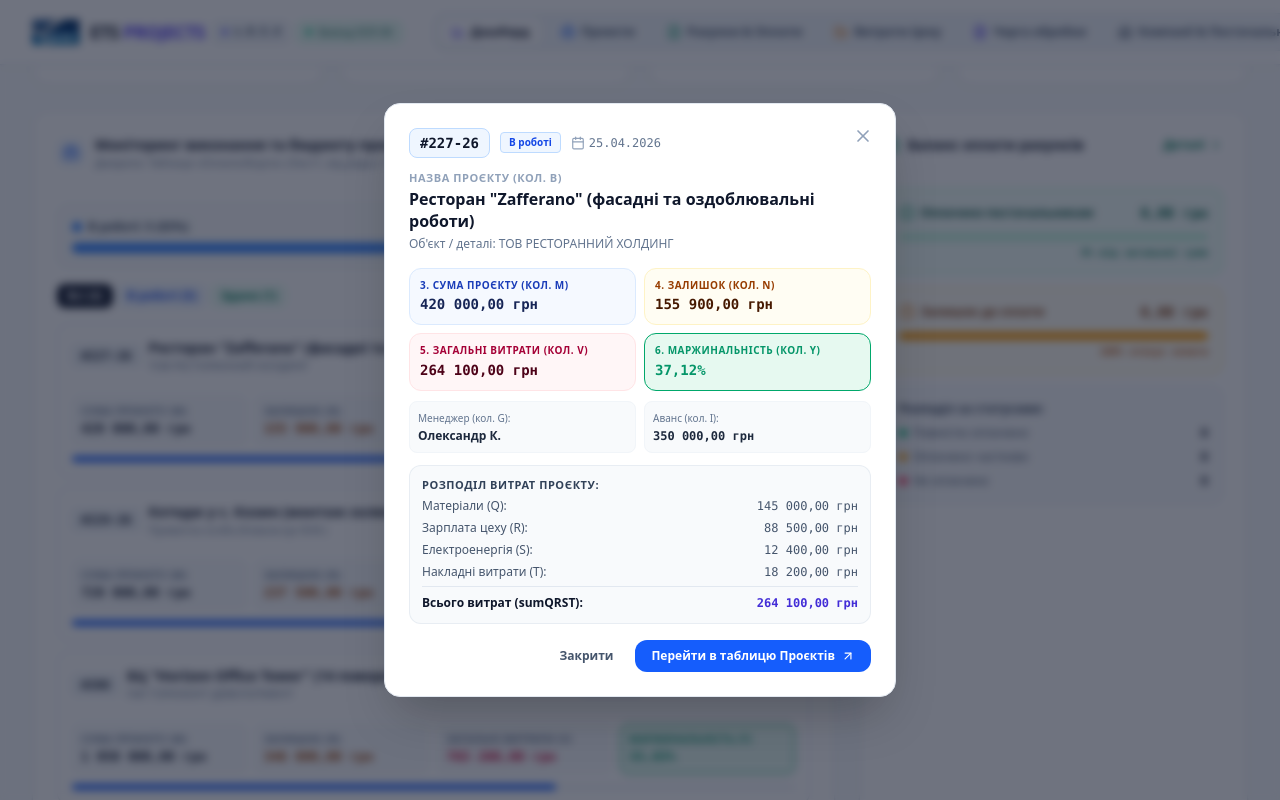
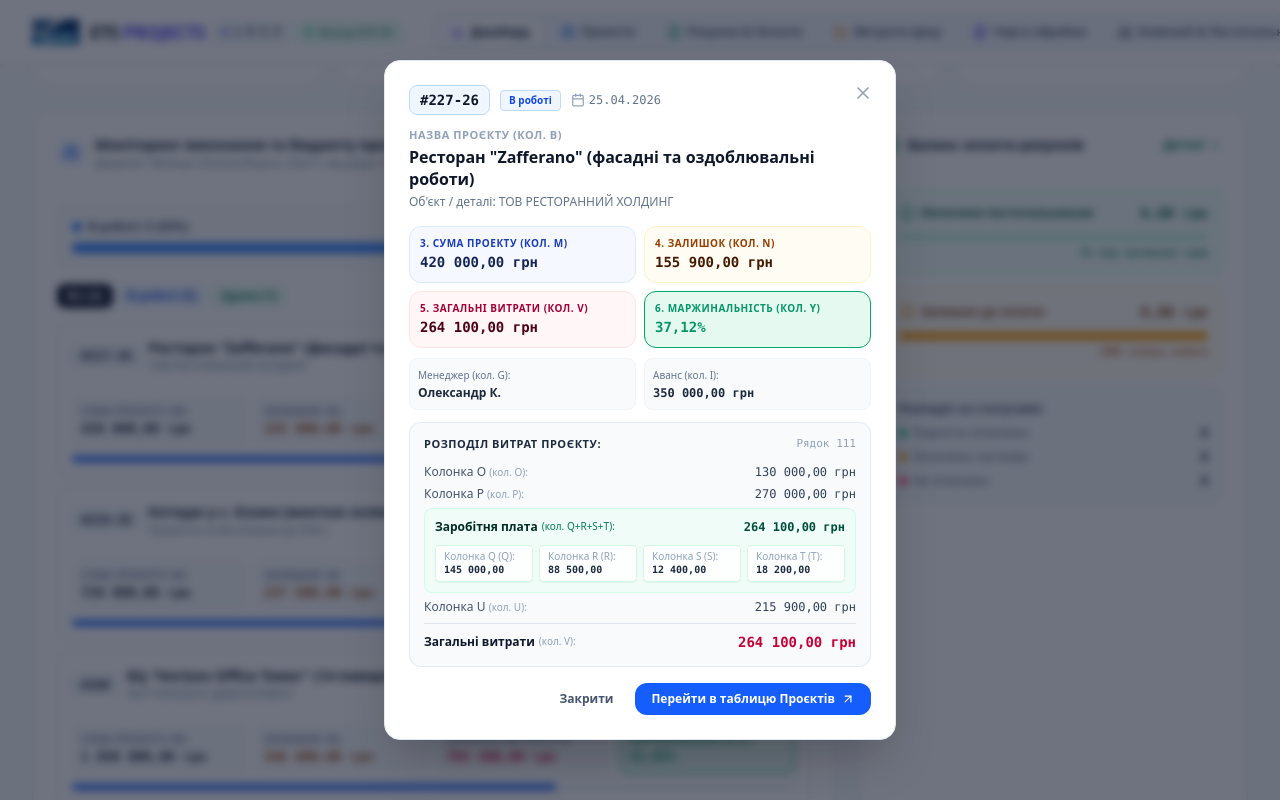
Before and after one commit to 124etc-dot/ETS, a React (Vite) app: page / in a window 1280 px wide. Both pictures are taken after a click on the element 433 px from the left and 985 px from the top of the page. Shown: the part 585-1385 px from the top of the page. Built offline with nearby package versions, Linux system fonts and the light colour scheme; no server answers.

Commit message:
feat(dashboard): make project header titles dynamic
Add support for dynamic project header labels in the UI, update column definitions, and improve the Google Sheets column detection logic to better identify payroll and material categories.

```diff
--- a/src/components/DashboardTab.tsx
+++ b/src/components/DashboardTab.tsx
@@ -59,6 +59,7 @@
   overheadExpenses,
   documents,
   projects: realProjectsProp,
+  projectHeaders,
   isLoadingProjects = false,
   isLiveProjectsFromSheet = false,
   projectsLastSyncTime,
@@ -68,6 +69,11 @@
 }) => {
   // Use real projects if provided, otherwise fallback
   const projectRows = realProjectsProp && realProjectsProp.length > 0 ? realProjectsProp : SAMPLE_PROJECT_ROWS;
+
+  const getHeaderTitle = (key: string, fallbackLetter: string) => {
+    const h = projectHeaders?.find((header) => header.key === key);
+    return h && h.title ? h.title : `Колонка ${fallbackLetter}`;
+  };
 
   // Local search and filter for concise projects list
   const [searchQuery, setSearchQuery] = useState('');
@@ -1113,8 +1119,8 @@
             <div className="grid grid-cols-2 gap-2 text-xs">
               {/* 3. Сума проекту - колонка М */}
               <div className="p-2.5 bg-blue-50/60 rounded-xl border border-blue-100">
-                <span className="text-[10px] font-semibold uppercase tracking-wider text-blue-800 block">
-                  3. Сума проєкту (кол. М)
+                <span className="text-[10px] font-semibold uppercase tracking-wider text-blue-800 block truncate" title={getHeaderTitle('colM', 'M')}>
+                  3. {getHeaderTitle('colM', 'M')} (кол. М)
                 </span>
                 <div className="font-bold text-blue-950 font-mono text-sm mt-0.5">
                   {formatValueDisplay(selectedProject.colM || selectedProject.colH)}
@@ -1123,8 +1129,8 @@
 
               {/* 4. Залишок - колонка N */}
               <div className="p-2.5 bg-amber-50/60 rounded-xl border border-amber-100">
-                <span className="text-[10px] font-semibold uppercase tracking-wider text-amber-800 block">
-                  4. Залишок (кол. N)
+                <span className="text-[10px] font-semibold uppercase tracking-wider text-amber-800 block truncate" title={getHeaderTitle('colN', 'N')}>
+                  4. {getHeaderTitle('colN', 'N')} (кол. N)
                 </span>
                 <div className="font-bold text-amber-950 font-mono text-sm mt-0.5">
                   {formatValueDisplay(selectedProject.colN)}
@@ -1133,8 +1139,8 @@
 
               {/* 5. Загальні витрати - колонка V */}
               <div className="p-2.5 bg-rose-50/60 rounded-xl border border-rose-100">
-                <span className="text-[10px] font-semibold uppercase tracking-wider text-rose-800 block">
-                  5. Загальні витрати (кол. V)
+                <span className="text-[10px] font-semibold uppercase tracking-wider text-rose-800 block truncate" title={getHeaderTitle('colV', 'V')}>
+                  5. {getHeaderTitle('colV', 'V')} (кол. V)
                 </span>
                 <div className="font-bold text-rose-950 font-mono text-sm mt-0.5">
                   {formatValueDisplay(selectedProject.colV || selectedProject.sumQRST)}
@@ -1151,10 +1157,11 @@
                     style={mStyle.containerStyle}
                   >
                     <span
-                      className="text-[10px] font-semibold uppercase tracking-wider block"
+                      className="text-[10px] font-semibold uppercase tracking-wider block truncate"
                       style={mStyle.labelStyle}
+                      title={getHeaderTitle('colY', 'Y')}
                     >
-                      6. Маржинальність (кол. Y)
+                      6. {getHeaderTitle('colY', 'Y')} (кол. Y)
                     </span>
                     <div
                       className="font-bold font-mono text-sm mt-0.5"
@@ -1187,31 +1194,102 @@
               </div>
             )}
 
-            {/* Expenses Breakdown */}
-            <div className="mt-3 p-3 bg-slate-50 rounded-xl border border-slate-200/70 text-xs space-y-1.5">
-              <div className="font-semibold text-slate-700 text-[11px] uppercase tracking-wider">
-                Розподіл витрат проєкту:
+            {/* Real Project Expenses Breakdown */}
+            <div className="mt-3 p-3.5 bg-slate-50 rounded-xl border border-slate-200/80 text-xs space-y-2">
+              <div className="flex items-center justify-between">
+                <span className="font-bold text-slate-800 text-[11px] uppercase tracking-wider">
+                  Розподіл витрат проєкту:
+                </span>
+                <span className="text-[11px] text-slate-400 font-mono">
+                  Рядок {selectedProject.rowNumber}
+                </span>
               </div>
-              <div className="flex justify-between text-slate-600">
-                <span>Матеріали (Q):</span>
-                <span className="font-mono">{formatCurrency(parseAmount(selectedProject.colQ))} грн</span>
+
+              <div className="space-y-1.5 pt-1">
+                {/* 1. Колонка O */}
+                <div className="flex justify-between items-center text-slate-700">
+                  <span className="text-slate-600 truncate max-w-[65%]" title={getHeaderTitle('colO', 'O')}>
+                    {getHeaderTitle('colO', 'O')} <span className="text-slate-400 text-[10px]">(кол. O):</span>
+                  </span>
+                  <span className="font-mono font-medium">{formatValueDisplay(selectedProject.colO)}</span>
+                </div>
+
+                {/* 2. Колонка P */}
+                <div className="flex justify-between items-center text-slate-700">
+                  <span className="text-slate-600 truncate max-w-[65%]" title={getHeaderTitle('colP', 'P')}>
+                    {getHeaderTitle('colP', 'P')} <span className="text-slate-400 text-[10px]">(кол. P):</span>
+                  </span>
+                  <span className="font-mono font-medium">{formatValueDisplay(selectedProject.colP)}</span>
+                </div>
+
+                {/* 3. Заробітня плата (Q + R + S + T) */}
+                <div className="bg-emerald-50/70 rounded-lg p-2.5 border border-emerald-100/80 space-y-1.5">
+                  <div className="flex justify-between items-center font-semibold text-emerald-950">
+                    <span className="flex items-center gap-1 truncate max-w-[65%]" title={getHeaderTitle('sumQRST', 'Q+R+S+T')}>
+                      <span>{getHeaderTitle('sumQRST', 'Q+R+S+T')}</span>
+                      <span className="text-emerald-700 text-[10px] font-normal shrink-0">(кол. Q+R+S+T):</span>
+                    </span>
+                    <span className="font-mono font-bold text-emerald-900 shrink-0">
+                      {formatCurrency(selectedProject.sumQRST)} грн
+                    </span>
+                  </div>
+                  {(selectedProject.colQ || selectedProject.colR || selectedProject.colS || selectedProject.colT) && (
+                    <div className="grid grid-cols-2 sm:grid-cols-4 gap-1.5 pt-1 text-[10px] text-slate-600">
+                      <div className="bg-white/90 px-2 py-1 rounded border border-emerald-100 shadow-2xs">
+                        <span className="text-slate-400 block truncate" title={getHeaderTitle('colQ', 'Q')}>
+                          {getHeaderTitle('colQ', 'Q')} (Q):
+                        </span>
+                        <span className="font-mono font-semibold text-slate-800">
+                          {selectedProject.colQ || '0'}
+                        </span>
+                      </div>
+                      <div className="bg-white/90 px-2 py-1 rounded border border-emerald-100 shadow-2xs">
+                        <span className="text-slate-400 block truncate" title={getHeaderTitle('colR', 'R')}>
+                          {getHeaderTitle('colR', 'R')} (R):
+                        </span>
+                        <span className="font-mono font-semibold text-slate-800">
+                          {selectedProject.colR || '0'}
+                        </span>
+                      </div>
+                      <div className="bg-white/90 px-2 py-1 rounded border border-emerald-100 shadow-2xs">
+                        <span className="text-slate-400 block truncate" title={getHeaderTitle('colS', 'S')}>
+                          {getHeaderTitle('colS', 'S')} (S):
+                        </span>
+                        <span className="font-mono font-semibold text-slate-800">
+                          {selectedProject.colS || '0'}
+                        </span>
+                      </div>
+                      <div className="bg-white/90 px-2 py-1 rounded border border-emerald-100 shadow-2xs">
+                        <span className="text-slate-400 block truncate" title={getHeaderTitle('colT', 'T')}>
+                          {getHeaderTitle('colT', 'T')} (T):
+                        </span>
+                        <span className="font-mono font-semibold text-slate-800">
+                          {selectedProject.colT || '0'}
+                        </span>
+                      </div>
+                    </div>
+                  )}
+                </div>
+
+                {/* 4. Колонка U (якщо є) */}
+                {selectedProject.colU && (
+                  <div className="flex justify-between items-center text-slate-700">
+                    <span className="text-slate-600 truncate max-w-[65%]" title={getHeaderTitle('colU', 'U')}>
+                      {getHeaderTitle('colU', 'U')} <span className="text-slate-400 text-[10px]">(кол. U):</span>
+                    </span>
+                    <span className="font-mono font-medium">{formatValueDisplay(selectedProject.colU)}</span>
+                  </div>
+                )}
               </div>
-              <div className="flex justify-between text-slate-600">
-                <span>Зарплата цеху (R):</span>
-                <span className="font-mono">{formatCurrency(parseAmount(selectedProject.colR))} грн</span>
-              </div>
-              <div className="flex justify-between text-slate-600">
-                <span>Електроенергія (S):</span>
-                <span className="font-mono">{formatCurrency(parseAmount(selectedProject.colS))} грн</span>
-              </div>
-              <div className="flex justify-between text-slate-600">
-                <span>Накладні витрати (T):</span>
-                <span className="font-mono">{formatCurrency(parseAmount(selectedProject.colT))} грн</span>
-              </div>
-              <div className="pt-2 border-t border-slate-200 flex justify-between font-bold text-slate-900">
-                <span>Всього витрат (sumQRST):</span>
-                <span className="font-mono text-indigo-700">
-                  {formatCurrency(selectedProject.sumQRST || (parseAmount(selectedProject.colQ) + parseAmount(selectedProject.colR) + parseAmount(selectedProject.colS) + parseAmount(selectedProject.colT)))} грн
+
+              {/* Загальні витрати (V) */}
+              <div className="pt-2 border-t border-slate-200 flex justify-between items-center font-bold text-slate-900">
+                <span className="flex items-center gap-1">
+                  <span>{getHeaderTitle('colV', 'V')}</span>
+                  <span className="text-slate-400 text-[10px] font-normal">(кол. V):</span>
+                </span>
+                <span className="font-mono text-rose-700 text-sm">
+                  {formatValueDisplay(selectedProject.colV || selectedProject.sumQRST)}
                 </span>
               </div>
             </div>
--- a/src/data/sampleProjects.ts
+++ b/src/data/sampleProjects.ts
@@ -14,7 +14,11 @@
   { key: 'colN', letter: 'N', title: 'Залишок' },
   { key: 'colO', letter: 'O', title: 'Колонка O' },
   { key: 'colP', letter: 'P', title: 'Колонка P' },
-  { key: 'sumQRST', letter: 'Q+R+S+T', title: 'Собівартість' },
+  { key: 'colQ', letter: 'Q', title: 'Колонка Q' },
+  { key: 'colR', letter: 'R', title: 'Колонка R' },
+  { key: 'colS', letter: 'S', title: 'Колонка S' },
+  { key: 'colT', letter: 'T', title: 'Колонка T' },
+  { key: 'sumQRST', letter: 'Q+R+S+T', title: 'Заробітня плата' },
   { key: 'colU', letter: 'U', title: 'Колонка U' },
   { key: 'colV', letter: 'V', title: 'Загальні витрати' },
   { key: 'colW', letter: 'W', title: 'Колонка W' },
--- a/src/services/googleSheets.ts
+++ b/src/services/googleSheets.ts
@@ -2626,8 +2626,8 @@
       };
     }
 
-    // 1. Scan candidate rows (0..10 and row 109/Row 110) to determine the actual column header row
-    const targetCols = [0, 1, 2, 3, 4, 5, 6, 7, 8, 12, 13, 14, 15, 20, 21, 22, 23, 24];
+    // 1. Scan candidate rows (0..10 and rows 100..110) to determine the actual column header row
+    const targetCols = [0, 1, 2, 3, 4, 5, 6, 7, 8, 12, 13, 14, 15, 16, 17, 18, 19, 20, 21, 22, 23, 24];
 
     const isNumOrDate = (val: string): boolean => {
       const s = val.trim();
@@ -2659,6 +2659,11 @@
             lower.includes('оплат') ||
             lower.includes('аванс') ||
             lower.includes('витрат') ||
+            lower.includes('матеріал') ||
+            lower.includes('зарплат') ||
+            lower.includes('з/п') ||
+            lower.includes('цех') ||
+            lower.includes('монтаж') ||
             lower.includes('марж') ||
             lower.includes('приміт') ||
             lower.includes('комент') ||
@@ -2681,7 +2686,7 @@
       return score;
     };
 
-    // Find candidate row with max score among rows 0..10 and row 109 (Row 110 in sheet)
+    // Find candidate row with max score among rows 0..10 and row 100..110 directly above data start
     let bestHeaderRowIdx = 0;
     let maxHeaderScore = getRowHeaderScore(0);
 
@@ -2693,12 +2698,12 @@
       }
     }
 
-    // Also check row 109 (Row 110 in sheet) in case header is placed directly above row 111
-    if (rows.length > 109) {
-      const score110 = getRowHeaderScore(109);
-      if (score110 > maxHeaderScore && score110 >= 4) {
-        maxHeaderScore = score110;
-        bestHeaderRowIdx = 109;
+    // Check rows 100..110 (Row 101 to 111 in sheet) directly above projects start
+    for (let r = Math.max(10, 100); r < Math.min(111, rows.length); r++) {
+      const scoreR = getRowHeaderScore(r);
+      if (scoreR >= maxHeaderScore && scoreR >= 4) {
+        maxHeaderScore = scoreR;
+        bestHeaderRowIdx = r;
       }
     }
 
@@ -2707,30 +2712,29 @@
       // 1. Try bestHeaderRowIdx
       const primaryVal = String(rows[bestHeaderRowIdx]?.[colIdx] ?? '').trim();
       if (primaryVal && !isNumOrDate(primaryVal)) {
-        // If row 0 has a category and row 1 has a sub-title
-        if (bestHeaderRowIdx === 1 && rows[0]?.[colIdx]) {
-          const topVal = String(rows[0][colIdx]).trim();
-          if (topVal && !isNumOrDate(topVal) && topVal !== primaryVal) {
+        if (bestHeaderRowIdx > 0 && rows[bestHeaderRowIdx - 1]?.[colIdx]) {
+          const topVal = String(rows[bestHeaderRowIdx - 1][colIdx]).trim();
+          if (topVal && !isNumOrDate(topVal) && topVal !== primaryVal && topVal.length < 30) {
             return `${topVal} / ${primaryVal}`;
           }
         }
         return primaryVal;
       }
 
-      // 2. Try rows 0..5
-      for (let r = 0; r < Math.min(5, rows.length); r++) {
-        if (r === bestHeaderRowIdx) continue;
+      // 2. Try nearby candidate header rows around bestHeaderRowIdx
+      for (let r = Math.max(0, bestHeaderRowIdx - 2); r <= Math.min(bestHeaderRowIdx + 2, 110); r++) {
+        if (r >= rows.length) continue;
         const val = String(rows[r]?.[colIdx] ?? '').trim();
         if (val && !isNumOrDate(val)) {
           return val;
         }
       }
 
-      // 3. Try row 109
-      if (rows.length > 109 && bestHeaderRowIdx !== 109) {
-        const val110 = String(rows[109]?.[colIdx] ?? '').trim();
-        if (val110 && !isNumOrDate(val110)) {
-          return val110;
+      // 3. Try rows 0..5
+      for (let r = 0; r < Math.min(5, rows.length); r++) {
+        const val = String(rows[r]?.[colIdx] ?? '').trim();
+        if (val && !isNumOrDate(val)) {
+          return val;
         }
       }
 
@@ -2751,6 +2755,10 @@
       { key: 'colN', letter: 'N', title: getColumnHeaderTitle(13, 'N') },
       { key: 'colO', letter: 'O', title: getColumnHeaderTitle(14, 'O') },
       { key: 'colP', letter: 'P', title: getColumnHeaderTitle(15, 'P') },
+      { key: 'colQ', letter: 'Q', title: getColumnHeaderTitle(16, 'Q') },
+      { key: 'colR', letter: 'R', title: getColumnHeaderTitle(17, 'R') },
+      { key: 'colS', letter: 'S', title: getColumnHeaderTitle(18, 'S') },
+      { key: 'colT', letter: 'T', title: getColumnHeaderTitle(19, 'T') },
       // The user explicitly requested: "лише ту колонку де є сума колонок назви Заробітня плата"
       { key: 'sumQRST', letter: 'Q+R+S+T', title: 'Заробітня плата' },
       { key: 'colU', letter: 'U', title: getColumnHeaderTitle(20, 'U') },
@@ -3660,6 +3668,10 @@
       { key: 'colN', letter: 'N', title: getHeader(13, 'N', 'Колонка N') },
       { key: 'colO', letter: 'O', title: getHeader(14, 'O', 'Колонка O') },
       { key: 'colP', letter: 'P', title: getHeader(15, 'P', 'Колонка P') },
+      { key: 'colQ', letter: 'Q', title: getHeader(16, 'Q', 'Колонка Q') },
+      { key: 'colR', letter: 'R', title: getHeader(17, 'R', 'Колонка R') },
+      { key: 'colS', letter: 'S', title: getHeader(18, 'S', 'Колонка S') },
+      { key: 'colT', letter: 'T', title: getHeader(19, 'T', 'Колонка T') },
       { key: 'sumQRST', letter: 'Q+R+S+T', title: 'Витрати' },
       { key: 'colU', letter: 'U', title: getHeader(20, 'U', 'Результат') },
       { key: 'colV', letter: 'V', title: getHeader(21, 'V', 'Колонка V') },
@@ -3717,6 +3729,17 @@
         continue;
       }
 
+      const parseNum = (v: any): number => {
+        if (typeof v === 'number') return isNaN(v) ? 0 : v;
+        const s = String(v ?? '')
+          .replace(/\s/g, '')
+          .replace(',', '.')
+          .replace(/[^0-9.-]/g, '');
+        const n = parseFloat(s);
+        return isNaN(n) ? 0 : n;
+      };
+      const sumQRST = parseNum(colQ) + parseNum(colR) + parseNum(colS) + parseNum(colT);
+
       projectRows.push({
         rowNumber: startRow + i,
         colA,
@@ -3736,7 +3759,7 @@
         colR,
         colS,
         colT,
-        sumQRST: 0,
+        sumQRST,
         colU,
         colV,
         colW,
--- a/src/types.ts
+++ b/src/types.ts
@@ -252,13 +252,13 @@
   colN: string; // Колонка N
   colO: string; // Колонка O
   colP: string; // Колонка P
-  colQ: string; // Колонка Q (Матеріали)
-  colR: string; // Колонка R (Зарплати)
-  colS: string; // Колонка S (Електроенергія)
-  colT: string; // Колонка T (Накладні витрати)
-  sumQRST: number; // Сума колонок Q + R + S + T (Собівартість / всі витрати)
-  colU: string; // Колонка U (Маржа / результат)
-  colV: string; // Колонка V (Маржинальність %)
+  colQ: string; // Колонка Q (компонент зарплати / собівартості)
+  colR: string; // Колонка R (компонент зарплати / собівартості)
+  colS: string; // Колонка S (компонент зарплати / собівартості)
+  colT: string; // Колонка T (компонент зарплати / собівартості)
+  sumQRST: number; // Сума колонок Q + R + S + T (Заробітня плата / собівартість)
+  colU: string; // Колонка U
+  colV: string; // Колонка V (Загальні витрати)
   colW: string; // Колонка W
   colX: string; // Колонка X
   colY: string; // Колонка Y
```
